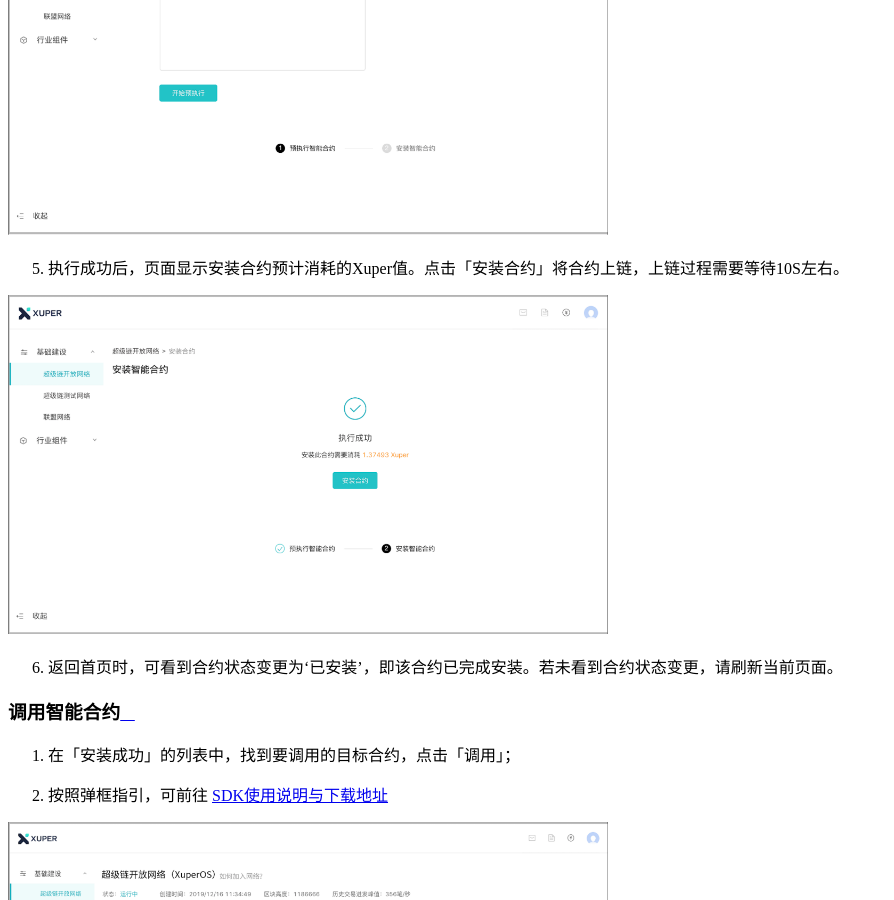
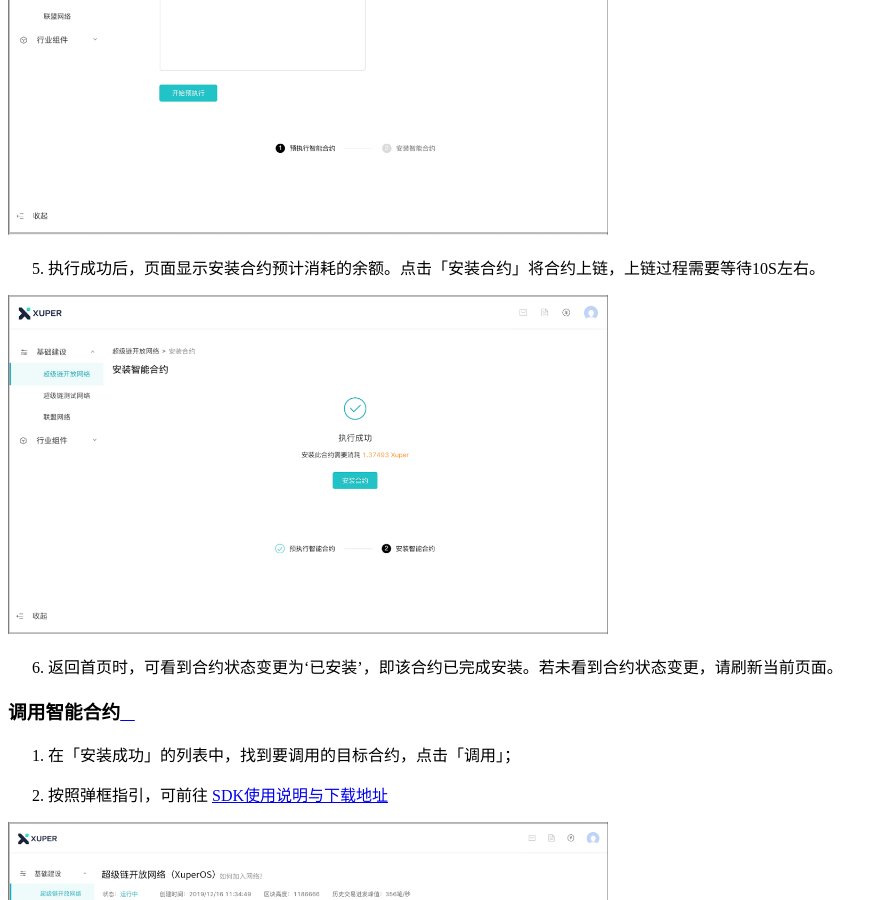
Before and after one commit to xuperchain/xuperos-docs, a Sphinx documentation site: the page built from source/operation_manuals.rst, in a window 1280 px wide and 900 px high, scrolled down 3088 px. Shown: the whole window, without its empty margins (0-894 px from the left). Built offline with Sphinx 7.4.7 and the Read the Docs theme 2.0.0, drawn with Linux system fonts in a browser that asks for light colours.

Commit message:
Update operation_manuals.rst

```diff
--- a/source/operation_manuals.rst
+++ b/source/operation_manuals.rst
@@ -50,7 +50,7 @@
     :align: center
     :width: 600px
 
-5.	执行成功后，页面显示安装合约预计消耗的Xuper值。点击「安装合约」将合约上链，上链过程需要等待10S左右。
+5.	执行成功后，页面显示安装合约预计消耗的余额。点击「安装合约」将合约上链，上链过程需要等待10S左右。
 
 .. image:: images/deploy_contract.png
     :align: center
```
